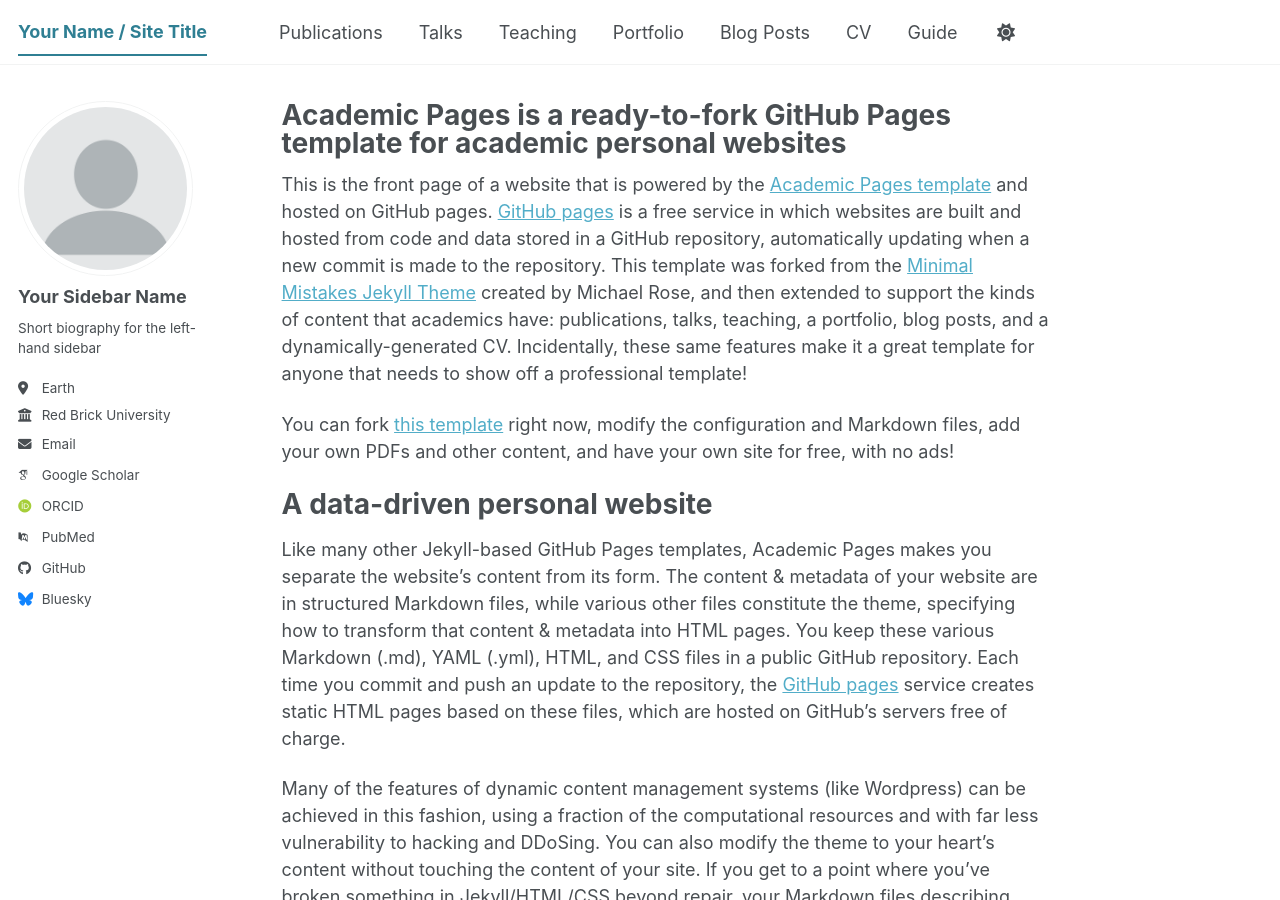
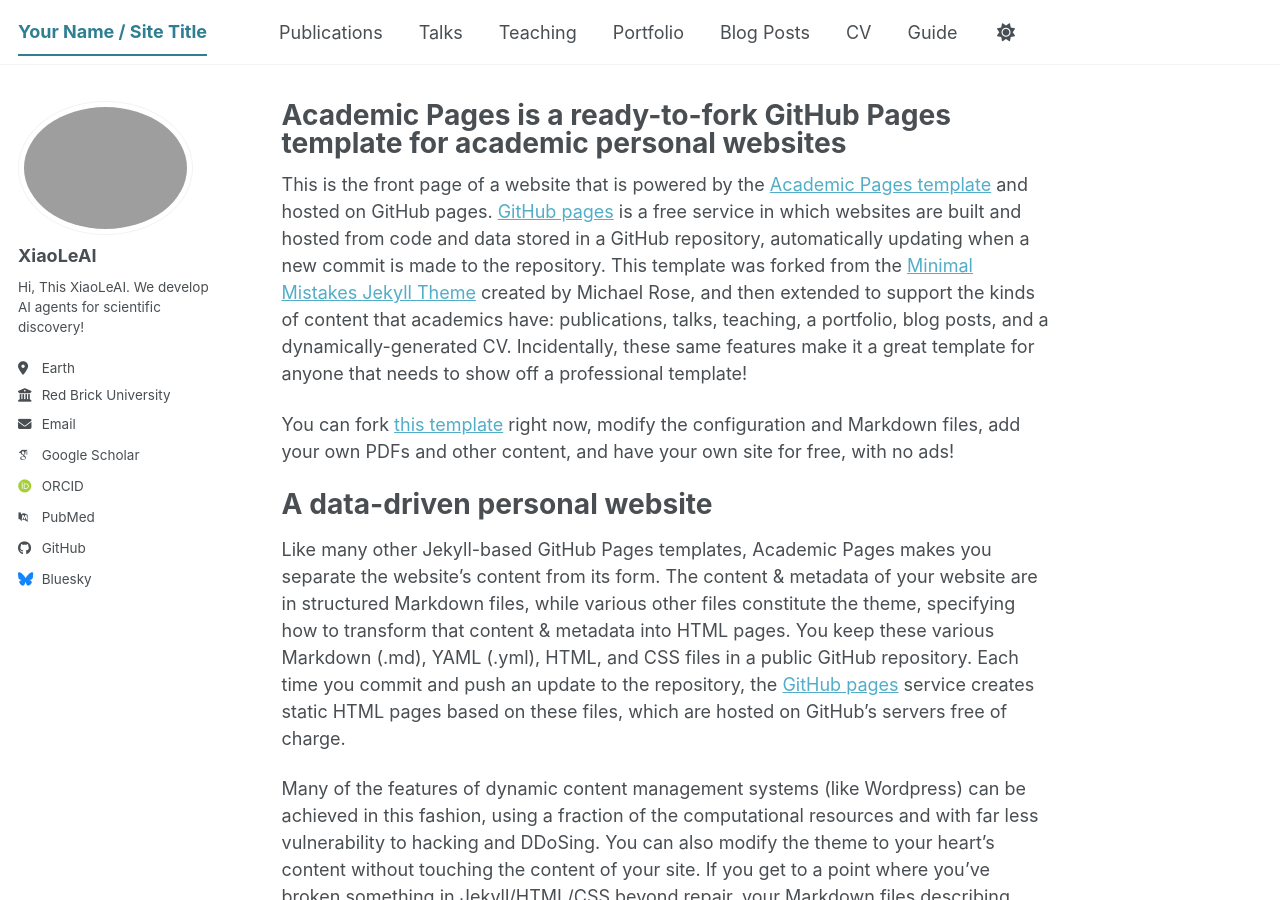
Before and after one commit to XiaoLeFancyAI/XiaoLeFancyAI.github.io, a Jekyll site: the page built from _pages/about.md, in a window 1280 px wide and 900 px high. Built offline with Jekyll 4.4.1, drawn with Linux system fonts in a browser that asks for light colours; some web fonts are replaced; a script bundle is joined from its source files by our own code; library files that are not in the unit come from our copies.

Commit message:
Update _config.yml

```diff
--- a/_config.yml
+++ b/_config.yml
@@ -23,14 +23,14 @@
 #               Additional customization can be done by editing /_includes/author-profile.html
 author:
   # Biographic information
-  avatar           : "profile.png"
-  name             : "Your Sidebar Name"
+  avatar           : "profile1.png"
+  name             : "XiaoLeAI"
   pronouns         : # example: "she/her"
-  bio              : "Short biography for the left-hand sidebar"
+  bio              : "Hi, This XiaoLeAI. We develop AI agents for scientific discovery!"
   location         : "Earth"
   employer         : "Red Brick University"
   uri              : # URL
-  email            : "none@example.org"
+  email            : "bobaugust1988@gmail.com"
 
   # Academic websites
   academia         : # URL
```
